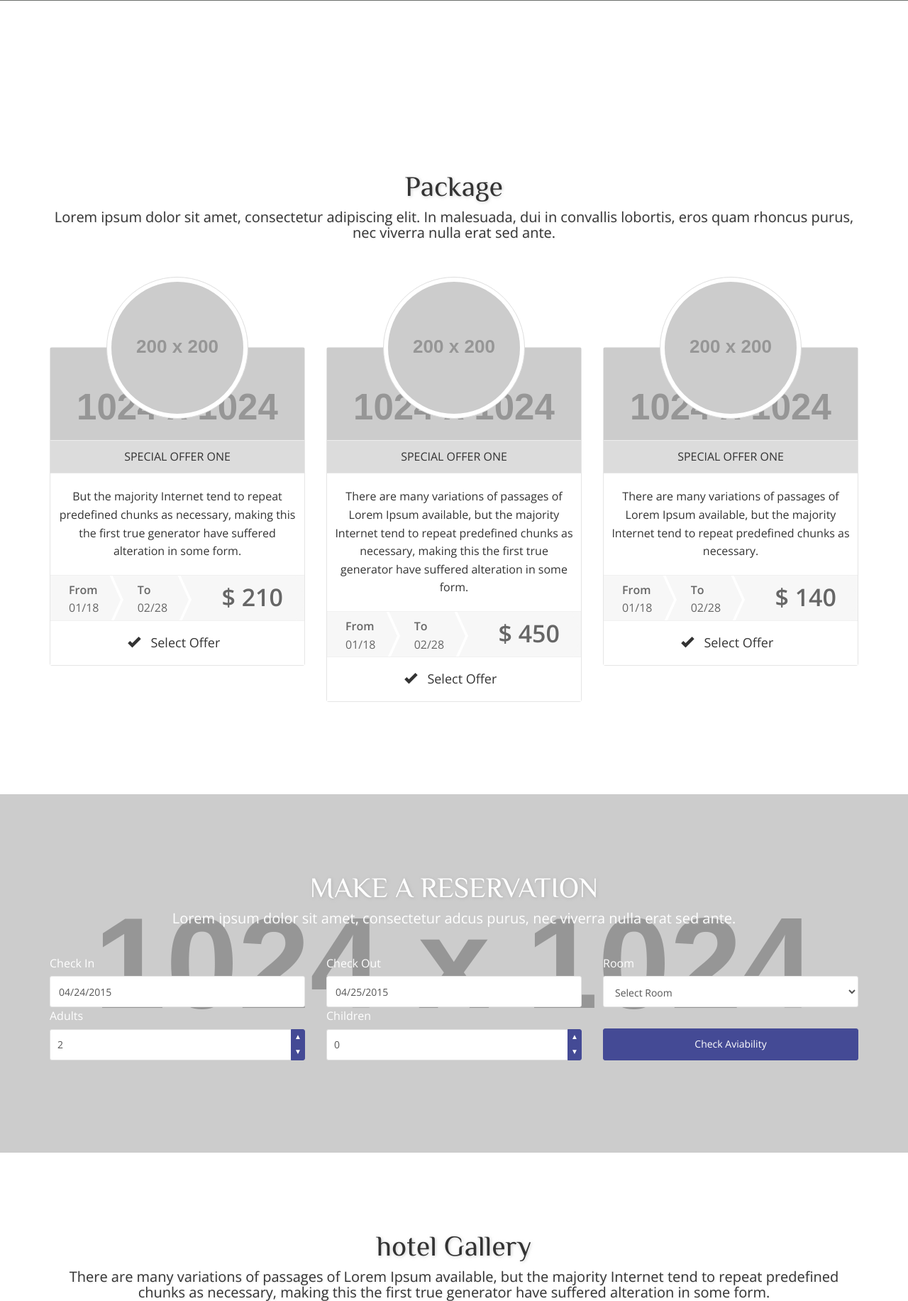
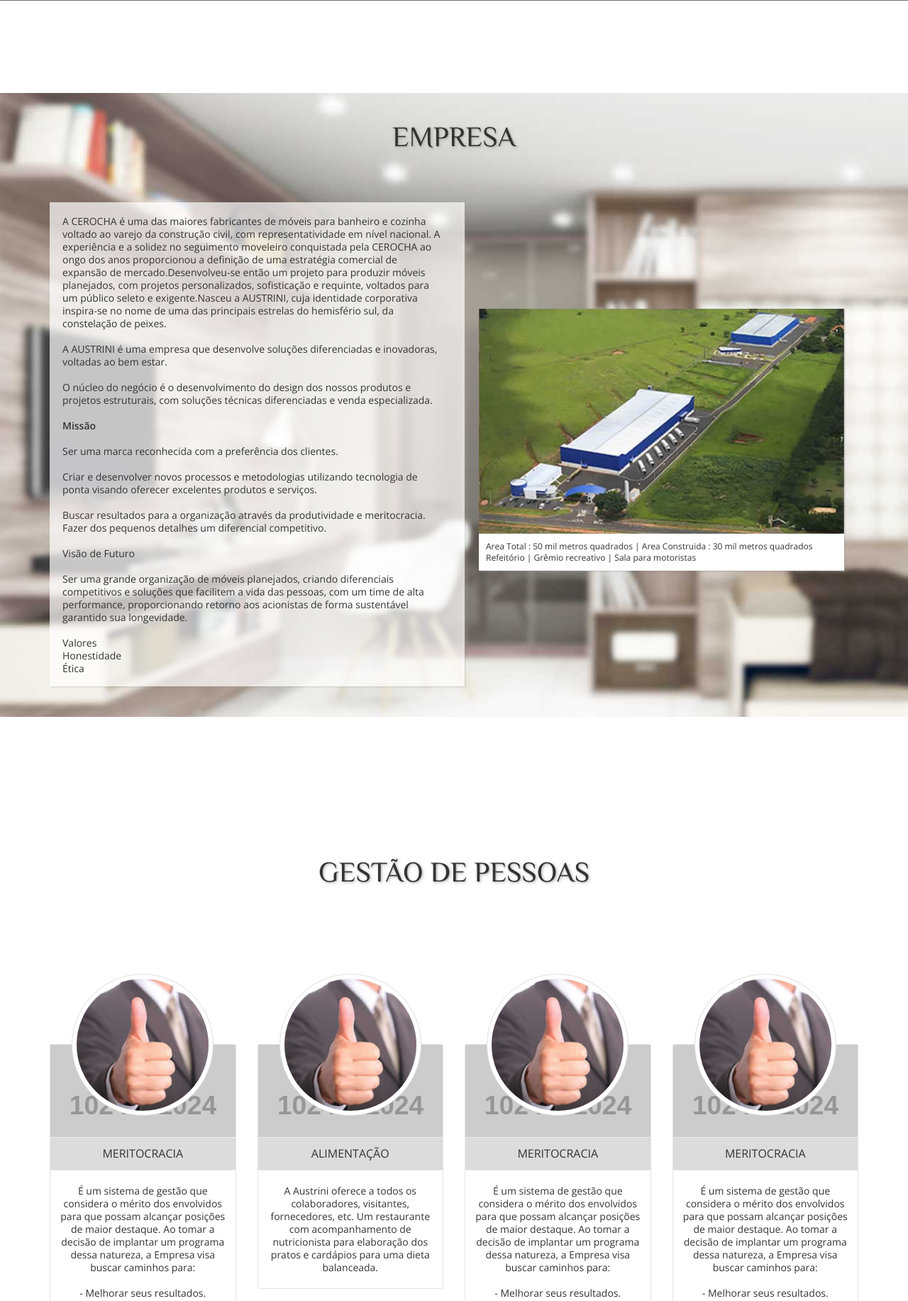
Before and after one commit to damasiorafael/austrini, a PHP site: page /home.html in a window 1280 px wide. Shown: the part 1468-3301 px from the top of the page at 71% size. Run offline with PHP 8.4, Linux system fonts and the light colour scheme; grey boxes labelled with a size stand in for pictures from a placeholder-image service; some libraries are stand-ins or nearby versions.

Commit message:
empresa pronto

```diff
--- a/css/austrini.css
+++ b/css/austrini.css
@@ -377,3 +377,173 @@
     padding: 16px;
     text-align: center;
 }
+
+
+/*-------------------------------------------------------------------------------*/
+/*                                                                               */
+/*        EMPRESA                                                                */
+/*                                                                               */
+/*-------------------------------------------------------------------------------*/
+.section-empresa { background: url(../img/bg_empresa.jpg) no-repeat 0 0; padding-top: 30px; position: relative;}
+.box-empresa { width: 100%; height: 682px; background: #FFF; margin-top: 60px; position: absolute; z-index: 9;}
+.opacity { opacity: .70}
+.box-shadow { box-shadow: 1px 1px 2px rgba(153, 153, 153, 0.5);}
+.text-empresa { width: 100%; height: 682px; margin-top: 60px; position: relative; z-index: 10;}
+.text-empresa p { padding: 18px 0 0 18px; font-size: 14px; line-height: 18px;}
+
+.section-empresa .figure { width: calc(100% - 40px); margin: 210px auto 0;}
+.section-empresa .figure img { max-width: 100%; display: block;}
+.section-empresa .figure .figcaption { font-size: 12px; line-height: 16px; background: #FFF; width: 100%; padding: 10px;}
+
+
+/*-------------------------------------------------------------------------------*/
+/*                                                                               */
+/*        GESTAO DE PESSOAS                                                      */
+/*                                                                               */
+/*-------------------------------------------------------------------------------*/
+
+#gestao .box {
+    position: relative;
+    border: 1px solid #E5E5E5;
+    margin-top: 210px;
+    -webkit-transition: all 0.2s ease-in-out;
+    -moz-transition: all 0.2s ease-in-out;
+    -ms-transition: all 0.2s ease-in-out;
+    -o-transition: all 0.2s ease-in-out;
+    transition: all 0.2s ease-in-out;
+    -webkit-border-radius: 3px;
+    -khtml-border-radius: 3px;
+    -moz-border-radius: 3px;
+    -o-border-radius: 3px;
+    border-radius: 3px;
+}
+
+#gestao .box .circular-image {
+    height: 150px;
+    margin-left: -100px;
+    width: 200px;
+    position: absolute;
+    top: -100px;
+    right: auto;
+    bottom: auto;
+    left: 50%;
+    z-index: 2;
+}
+
+#gestao .box .circular-image img {
+    width: 200px;
+    border: 1px solid #DDD;
+    padding: 6px;
+    background-color: #ffffff;
+}
+
+#gestao .box .title,
+#gestao .box .text {
+    text-align: center;
+    display: block;
+}
+
+#gestao .box .title {
+    background: url('http://placehold.it/1024') no-repeat center center fixed;
+    -webkit-background-size: cover;
+    -moz-background-size: cover;
+    -o-background-size: cover;
+    background-size: cover;
+    border-bottom: 1px solid #E6E6E6;
+    padding-top: 130px;
+}
+
+#gestao .box .title span {
+    text-transform: uppercase;
+    background: none repeat scroll 0 0 rgba(255, 255, 255, 0.3);
+    display: block;
+    padding: 10px 0;
+    border-top: 1px solid rgba(255, 255, 255, 0.5);
+    font-weight: 400;
+}
+
+#gestao .box .text {
+    padding: 20px 10px;
+    font-size: 14px;
+    line-height: 18px;
+}
+
+#gestao .box .detail {
+    text-align: left;
+    padding: 0;
+    border-top: 1px solid #f1f1f1;
+    border-bottom: 1px solid #f1f1f1;
+    height: 65px;
+    background-color: #f7f7f7;
+    list-style: none;
+    margin: 0;
+    overflow: hidden;
+}
+
+#gestao .box .detail li {
+    padding: 8px 8px 8px 26px;
+    color: #666;
+    width: 27%;
+    float: left;
+    position: relative;
+}
+
+#gestao .box .detail li:after,
+#gestao .box .detail li:before {
+    position: absolute;
+    top: -10px;
+    right: auto;
+    bottom: auto;
+    left: auto;
+    z-index: 1;
+    content: "";
+    width: 0;
+    height: 0;
+    border-top: 44px solid transparent;
+    border-bottom: 44px solid transparent;
+    border-left: 20px solid #F7F7F7;
+}
+
+#gestao .box .detail li:after {
+    right: -2px;
+}
+
+#gestao .box .detail li:before {
+    right: -6px;
+    border-left-color: #FFF;
+}
+
+#gestao .box .detail li:last-child {
+    width: 40%;
+    font-size: 34px;
+    padding: 8px 30px 0 0;
+    line-height: 1.3;
+    font-weight: 600;
+    text-align: right;
+    float: right;
+}
+
+#gestao .box .detail li:last-child:before {
+    border: none;
+}
+
+#gestao .box .detail b {
+    display: block;
+}
+
+#gestao .box button {
+    padding: 18px 0;
+    width: 100%;
+    border: none;
+    text-align: center;
+    font-size: 18px;
+    -webkit-border-radius: 0;
+    -khtml-border-radius: 0;
+    -moz-border-radius: 0;
+    -o-border-radius: 0;
+    border-radius: 0;
+}
+
+#gestao .box button span {
+    margin-right: 10px;
+}
--- a/css/custom.css
+++ b/css/custom.css
@@ -409,6 +409,7 @@
     font-size: 40px;
     font-family: "Philosopher", sans-serif;
     display: block;
+    text-shadow: 1px 1px 2px rgba(153, 153, 153, 0.5);
 	-moz-filter: drop-shadow(1px 1px 2px rgba(153, 153, 153, 0.5));
     -webkit-filter: drop-shadow(1px 1px 2px rgba(153, 153, 153, 0.5));
     -ms-filter: "progid:DXImageTransform.Microsoft.Dropshadow(OffX=@val2, OffY=@val3, Color=@color)";
--- a/home.html
+++ b/home.html
@@ -40,8 +40,8 @@
 			</span>
 		 </div>
 		 <ul>
-		   <li><a data-link="#package" href="#">Empresa</a></li>
-		   <li><a data-link="#reservation" href="#">Gestão de Pessoas</a></li>
+		   <li><a data-link="#empresa" href="#">Empresa</a></li>
+		   <li><a data-link="#gestao" href="#">Gestão de Pessoas</a></li>
 		   <li><a data-link="#gallery" href="#">Trabalhe Conosco</a></li>
 		   <li><a data-link="#blog" href="#">Ambientes</a></li>
 		   <li><a data-link="#contact" href="#">Sustentabilidade</a></li>
@@ -62,7 +62,7 @@
 		<div class="container">
 			<div class="row">
 				<div class="col-md-6">
-					<h3 class="section-title title-pad-top">Eventos</h3>
+					<h3 class="section-title title-pad-top">EVENTOS</h3>
 					<article class="post item wow fadeInDown" data-wow-duration="1s" data-wow-delay="0.3s">
 						<!-- carousel-eventos -->
 						<div id="carousel" class="carousel slide carousel-fade" data-ride="carousel">
@@ -88,7 +88,7 @@
 					</article>
 				</div>
             	<div class="col-md-3">
-                	<h3 class="section-title title-pad-top">Notícias</h3>
+                	<h3 class="section-title title-pad-top">NOTÍCIAS</h3>
                     <article class="post item wow fadeInDown" data-wow-duration="1s" data-wow-delay="0.5s">
                         <header>
                             <img src="img/noticia-destaque-1.jpg" class="img-responsive" alt="Blog images" />
@@ -103,7 +103,7 @@
                     </article>
                 </div>
 				<div class="col-md-3"><!-- Feedback Block -->
-					<h3 class="section-title">Nota dos Arquitetos</h3>
+					<h3 class="section-title">NOTA DOS ARQUITETOS</h3>
 					<!-- Feedback Block -->
 					<div id="carousel-feedback" class="carousel slide" data-ride="carousel">
 					  <!-- Indicators -->
@@ -156,14 +156,14 @@
 			<div class="container">
 				<div class="row">
 					<div class="col-md-8 col-sm-12 wow fadeInDown" data-wow-duration="1s" data-wow-delay="0.3s">
-						<span class="title">Resumo sobre nós</span>
+						<span class="title">RESUMO SOBRE NÓS</span>
 						<span class="text">
 						    <span class="logo"><img src="img/mini-logo-austrini.png" alt="logo" /></span>
 							A AUSTRINI é uma empresa que desenvolve soluções diferenciadas e inovadoras, voltadas ao bem estar.
 						</span>
 					</div>
 					<div class="col-md-4 col-sm-6 col-xs-6 wow fadeInDown" data-wow-duration="1s" data-wow-delay="0.5s">
-						<span class="title">Junte-se a nós</span>
+						<span class="title">JUNTE-SE A NÓS</span>
 						<ul class="social-icons">
 							<li><a class="facebook-icon" href="#"><span>facebook</span></a></li>
 							<li><a class="linkedin-icon" href="#"><span>instagran</span></a></li>
@@ -173,50 +173,118 @@
 			</div>
 		</section>
 	</section>
-	<section id="package">
+	<section id="empresa" class="section-empresa">
 		<div class="container">
-			<h2 class="section-title">Package</h2>
-			<h3 class="section-sub-title">Lorem ipsum dolor sit amet, consectetur adipiscing elit. In malesuada, dui in convallis lobortis, eros quam rhoncus purus, nec viverra nulla erat sed ante.</h3>
+			<h2 class="section-title">EMPRESA</h2>
 		</div>
 		<div class="container">
 			<div class="row">
-			  <div class="col-md-4">
-				  <div class="box wow fadeInDown" data-wow-duration="1s" data-wow-delay="0.3s">
-					<span class="circular-image"><img  class="img-circle" src="http://placehold.it/200" alt="img sample" /></span>
-					<span class="title"><span>Special Offer One</span></span>
-					<span class="text">But the majority Internet tend to repeat predefined chunks as necessary, making this the first true generator have suffered alteration in some form.</span>
-					<ul class="detail">
-						<li><b>From</b> 01/18</li>
-						<li><b>To</b> 02/28</li>
-						<li class="">$ 210</li>
-					</ul>
-					<button type="submit" class="btn btn-reverse"><span class="glyphicon glyphicon-ok"></span> Select <span class="hidden-xs">Offer</span></button>
+				<div class="col-md-6 wow fadeInDown" data-wow-duration="1s" data-wow-delay="0.3s">
+					<div class="box-empresa opacity box-shadow"></div>
+					<div class="text-empresa">
+						<p>
+							A CEROCHA é uma das maiores fabricantes de móveis para banheiro e cozinha voltado ao varejo da construção civil, com representatividade em nível nacional. A experiência e a solidez no seguimento moveleiro conquistada pela CEROCHA ao  ongo dos anos proporcionou a definição de uma estratégia comercial de expansão de mercado.Desenvolveu-se então um projeto para produzir móveis planejados, com projetos personalizados, sofisticação e requinte, voltados para um público seleto e exigente.Nasceu a AUSTRINI, cuja identidade corporativa inspira-se no nome de uma das  principais estrelas do hemisfério sul, da constelação de peixes.<br /><br />
+							A AUSTRINI é uma empresa que desenvolve soluções diferenciadas e inovadoras, voltadas ao bem estar.<br /><br />
+							O núcleo do negócio é o desenvolvimento do design dos nossos produtos e projetos estruturais, com soluções técnicas diferenciadas e venda especializada.<br /><br />
+							<b>Missão</b><br /><br />
+							Ser uma marca reconhecida com a preferência dos clientes.<br /><br />
+							Criar e desenvolver novos processos e metodologias utilizando tecnologia de ponta visando oferecer excelentes produtos e serviços.<br /><br />
+							Buscar resultados para a organização através da produtividade e meritocracia.
+							Fazer dos pequenos detalhes um diferencial competitivo.<br /><br />
+							Visão de Futuro<br /><br />
+							Ser uma grande organização de móveis planejados, criando diferenciais competitivos e soluções que facilitem a vida das pessoas, com um time de alta performance, proporcionando retorno aos acionistas de forma sustentável garantido sua longevidade.<br /><br />
+							Valores<br />
+							Honestidade<br />
+							Ética
+						</p>
 					</div>
 				</div>
-			  <div class="col-md-4">
-				  <div class="box wow fadeInDown" data-wow-duration="1s" data-wow-delay="0.4s">
-					<span class="circular-image"><img  class="img-circle" src="http://placehold.it/200" alt="img sample" /></span>
-					<span class="title"><span>Special Offer One</span></span>
-					<span class="text">There are many variations of passages of Lorem Ipsum available, but the majority Internet tend to repeat predefined chunks as necessary, making this the first true generator have suffered alteration in some form.</span>
-					<ul class="detail">
-						<li><b>From</b> 01/18</li>
-						<li><b>To</b> 02/28</li>
-						<li class="">$ 450</li>
-					</ul>
-					<button type="submit" class="btn btn-reverse"><span class="glyphicon glyphicon-ok"></span> Select <span class="hidden-xs">Offer</span></button>
+				<div class="col-md-6 wow fadeInDown" data-wow-duration="1s" data-wow-delay="0.5s">
+					<div class="figure">
+						<img src="img/img_empresa.jpg" alt="empresa" class="box-shadow">
+						<div class="figcaption box-shadow">
+							Area Total : 50 mil metros quadrados | Area Construida : 30 mil metros quadrados<br />
+							Refeitório | Grêmio recreativo | Sala para motoristas
+						<div>
 					</div>
 				</div>
-			  <div class="col-md-4">
+			</div>
+		</div>
+	</section>
+	<section id="gestao">
+		<div class="container">
+			<h2 class="section-title">GESTÃO DE PESSOAS</h2>
+		</div>
+		<div class="container">
+			<div class="row">
+				<div class="col-md-3">
+					<div class="box wow fadeInDown" data-wow-duration="1s" data-wow-delay="0.3s">
+						<span class="circular-image">
+							<img  class="img-circle" src="img/img-meritocracia.jpg" alt="img sample" />
+						</span>
+						<span class="title">
+							<span>MERITOCRACIA</span>
+						</span>
+						<span class="text">
+							É um sistema de gestão que considera o mérito dos  envolvidos para que possam alcançar posições de  maior destaque.
+							Ao tomar a decisão de implantar um programa dessa natureza, a Empresa visa buscar caminhos para:<br /><br />
+							- Melhorar seus resultados.<br /><br />
+							- Estimular o aumento da produtividade e da eficiência.<br /><br />
+							- Aperfeiçoar seus métodos de administrar seus recursos humanos.<br /><br />
+							- Somar forças para atingir objetivos comuns.<br /><br />
+							- Manter um ambiente saudável num clima de harmonia, cooperação e comprometimento de todos.
+						</span>
+					</div>
+				</div>
+				<div class="col-md-3">
 					<div class="box wow fadeInDown" data-wow-duration="1s" data-wow-delay="0.5s">
-					<span class="circular-image"><img  class="img-circle" src="http://placehold.it/200" alt="img sample" /></span>
-					<span class="title"><span>Special Offer One</span></span>
-					<span class="text">There are many variations of passages of Lorem Ipsum available, but the majority Internet tend to repeat predefined chunks as necessary.</span>
-					<ul class="detail">
-						<li><b>From</b> 01/18</li>
-						<li><b>To</b> 02/28</li>
-						<li class="">$ 140</li>
-					</ul>
-					<button type="submit" class="btn btn-reverse"><span class="glyphicon glyphicon-ok"></span> Select <span class="hidden-xs">Offer</span></button>
+						<span class="circular-image">
+							<img  class="img-circle" src="img/img-meritocracia.jpg" alt="img sample" />
+						</span>
+						<span class="title">
+							<span>ALIMENTAÇÃO</span>
+						</span>
+						<span class="text">
+							A Austrini oferece a todos os colaboradores, visitantes, fornecedores, etc. Um restaurante com acompanhamento de nutricionista para elaboração dos pratos e cardápios para uma dieta balanceada.
+						</span>
+					</div>
+				</div>
+				<div class="col-md-3">
+					<div class="box wow fadeInDown" data-wow-duration="1s" data-wow-delay="0.7s">
+						<span class="circular-image">
+							<img  class="img-circle" src="img/img-meritocracia.jpg" alt="img sample" />
+						</span>
+						<span class="title">
+							<span>MERITOCRACIA</span>
+						</span>
+						<span class="text">
+							É um sistema de gestão que considera o mérito dos  envolvidos para que possam alcançar posições de  maior destaque.
+							Ao tomar a decisão de implantar um programa dessa natureza, a Empresa visa buscar caminhos para:<br /><br />
+							- Melhorar seus resultados.<br /><br />
+							- Estimular o aumento da produtividade e da eficiência.<br /><br />
+							- Aperfeiçoar seus métodos de administrar seus recursos humanos.<br /><br />
+							- Somar forças para atingir objetivos comuns.<br /><br />
+							- Manter um ambiente saudável num clima de harmonia, cooperação e comprometimento de todos.
+						</span>
+					</div>
+				</div>
+				<div class="col-md-3">
+					<div class="box wow fadeInDown" data-wow-duration="1s" data-wow-delay="0.9s">
+						<span class="circular-image">
+							<img  class="img-circle" src="img/img-meritocracia.jpg" alt="img sample" />
+						</span>
+						<span class="title">
+							<span>MERITOCRACIA</span>
+						</span>
+						<span class="text">
+							É um sistema de gestão que considera o mérito dos  envolvidos para que possam alcançar posições de  maior destaque.
+							Ao tomar a decisão de implantar um programa dessa natureza, a Empresa visa buscar caminhos para:<br /><br />
+							- Melhorar seus resultados.<br /><br />
+							- Estimular o aumento da produtividade e da eficiência.<br /><br />
+							- Aperfeiçoar seus métodos de administrar seus recursos humanos.<br /><br />
+							- Somar forças para atingir objetivos comuns.<br /><br />
+							- Manter um ambiente saudável num clima de harmonia, cooperação e comprometimento de todos.
+						</span>
 					</div>
 				</div>
 			</div>
```
Also changed, not shown: img/bg_empresa.jpg (added), img/img-meritocracia.jpg (added), img/img_empresa.jpg (added). Lines whose indentation alone changed are shown as unchanged.
